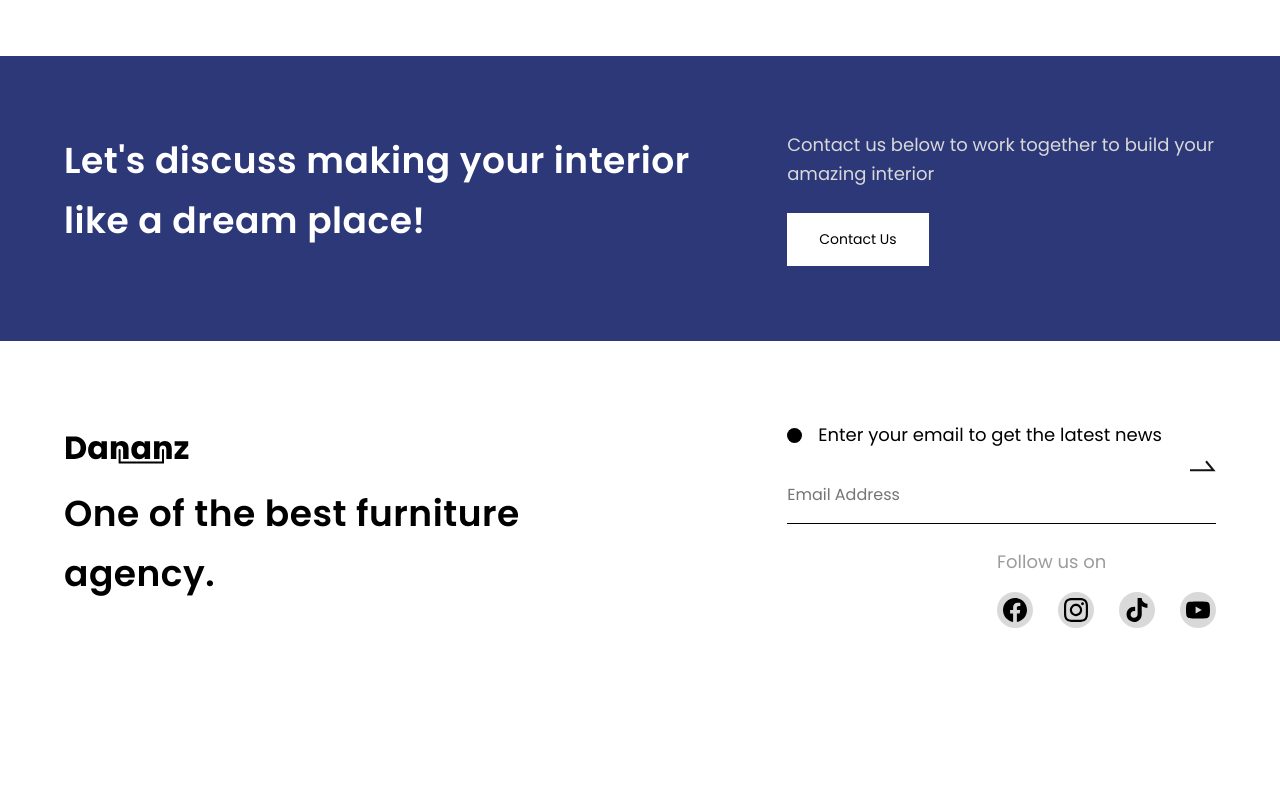
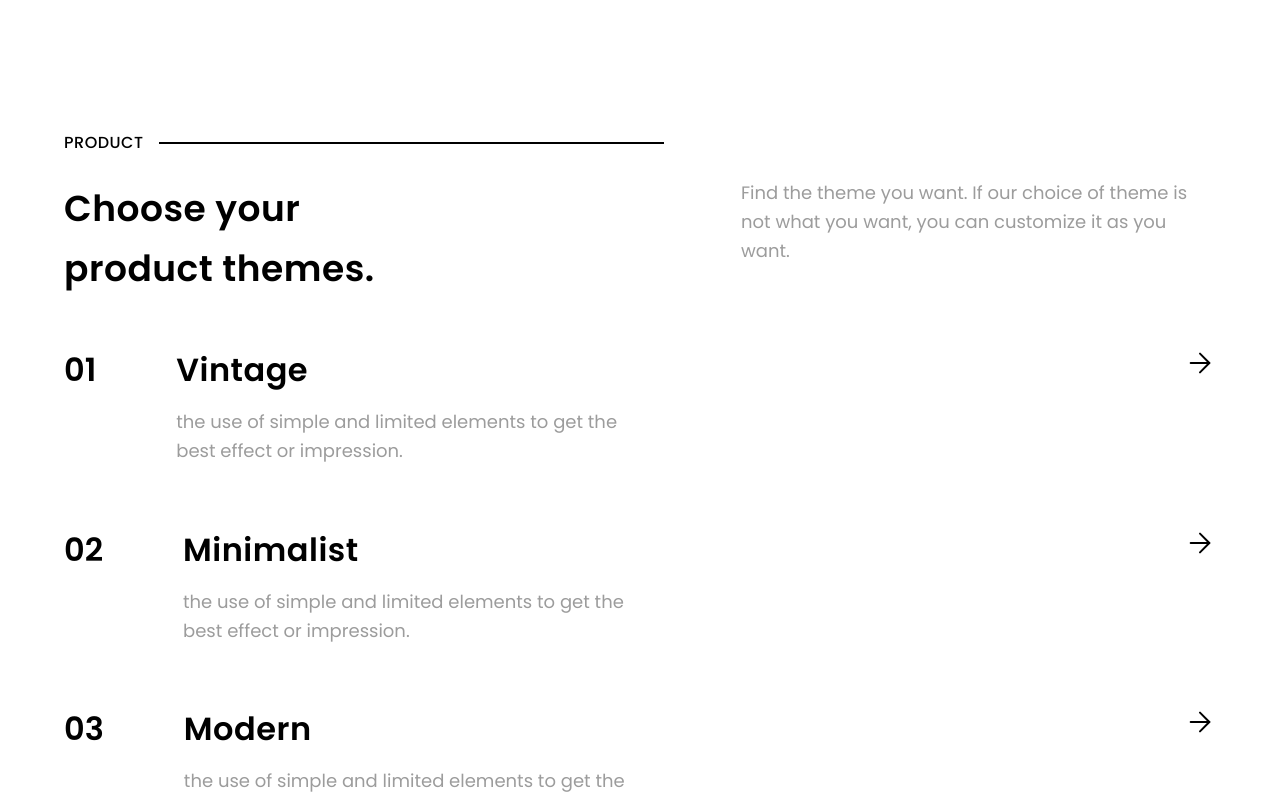
Before and after one commit to ubong-s/dananz-frontend-nextjs, a Next.js app: page / in a window 1280 px wide. Shown: the part 3080-3880 px from the top of the page. Before the commit the page ends 3788 px from the top, so only its background shows below. Built offline with nearby package versions, Linux system fonts and the light colour scheme.

Commit message:
completed product themess Component'

```diff
--- /dev/null
+++ b/components/_common/Product.tsx
@@ -0,0 +1,83 @@
+import styled from 'styled-components';
+import { typography, breakpoints } from '../../styles/globalStyles';
+
+interface ProductProps {
+  product: { id: number; theme: string; description: string };
+}
+
+const ProductRoot = styled.div`
+  display: grid;
+  grid-template-columns: auto 1fr auto;
+  gap: 2rem;
+  align-items: flex-start;
+
+  .content {
+    max-width: 470px;
+  }
+
+  .number,
+  h4 {
+    line-height: 40px;
+    font-weight: ${typography.weight.semibold};
+    color: ${(props) => props.theme.colors.grayScale.black};
+    font-size: 18px;
+  }
+
+  h4 {
+    margin-bottom: 1rem;
+  }
+
+  button {
+    background-color: transparent;
+    outline: none;
+    border: none;
+  }
+
+  @media screen and (min-width: ${breakpoints.desktop}) {
+    gap: 80px;
+
+    .number,
+    h4 {
+      line-height: 45px;
+      font-size: 32px;
+    }
+  }
+`;
+
+export const Product: React.FC<ProductProps> = ({ product }) => {
+  return (
+    <ProductRoot>
+      <span className='number'>
+        {product.id > 10 ? product.id : `0${product.id}`}
+      </span>
+      <div className='content'>
+        <h4>{product.theme}</h4>
+        <p>{product.description}</p>
+      </div>
+      <button type='button' title={`View ${product.theme}`}>
+        <svg
+          width='32'
+          height='32'
+          viewBox='0 0 32 32'
+          fill='none'
+          xmlns='http://www.w3.org/2000/svg'
+        >
+          <path
+            d='M6.66699 16H25.3337'
+            stroke='black'
+            stroke-width='2'
+            stroke-linecap='round'
+            stroke-linejoin='round'
+          />
+          <path
+            d='M16 6.66667L25.3333 16L16 25.3333'
+            stroke='black'
+            stroke-width='2'
+            stroke-linecap='round'
+            stroke-linejoin='round'
+          />
+        </svg>
+      </button>
+    </ProductRoot>
+  );
+};
--- /dev/null
+++ b/components/_common/ProductList.tsx
@@ -0,0 +1,88 @@
+import styled from 'styled-components';
+import { SectionHeading } from '.';
+import { breakpoints } from '../../styles';
+import { Product } from './Product';
+
+const ProductListRoot = styled.section`
+  padding: 50px 0;
+
+  @media screen and (min-width: ${breakpoints.desktop}) {
+    padding: 75px 0;
+  }
+`;
+
+const ProductListTop = styled.div`
+  margin: 1.5rem 0 3rem;
+
+  h3 {
+    font-size: 22px;
+    color: ${(props) => props.theme.colors.grayScale.black};
+  }
+
+  @media screen and (min-width: ${breakpoints.desktop}) {
+    display: flex;
+    align-items: flex-start;
+    justify-content: space-between;
+
+    h3 {
+      font-size: 36px;
+      max-width: 337px;
+    }
+
+    p {
+      max-width: 475px;
+    }
+  }
+`;
+
+const ProductListBottom = styled.div`
+  display: grid;
+  gap: 45px;
+`;
+
+export const ProductList = (): React.ReactElement => {
+  const productThemes = [
+    {
+      id: 1,
+      theme: 'Vintage',
+      description:
+        'the use of simple and limited elements to get the best effect or impression.',
+    },
+    {
+      id: 2,
+      theme: 'Minimalist',
+      description:
+        'the use of simple and limited elements to get the best effect or impression.',
+    },
+    {
+      id: 3,
+      theme: 'Modern',
+      description:
+        'the use of simple and limited elements to get the best effect or impression.',
+    },
+    {
+      id: 4,
+      theme: 'Transitional',
+      description:
+        'the use of simple and limited elements to get the best effect or impression.',
+    },
+  ];
+
+  return (
+    <ProductListRoot>
+      <SectionHeading title='Product' />
+      <ProductListTop>
+        <h3>Choose your product themes.</h3>
+        <p>
+          Find the theme you want. If our choice of theme is not what you want,
+          you can customize it as you want.
+        </p>
+      </ProductListTop>
+      <ProductListBottom>
+        {productThemes.map((product) => (
+          <Product key={product.id} product={product} />
+        ))}
+      </ProductListBottom>
+    </ProductListRoot>
+  );
+};
--- a/pages/index.tsx
+++ b/pages/index.tsx
@@ -1,6 +1,7 @@
 import Head from 'next/head';
 import { About } from '../components/home/About';
 import { Hero } from '../components/home/Hero';
+import { ProductList } from '../components/_common/ProductList';
 import { Services } from '../components/home/Services';
 
 export default function HomePage(): React.ReactElement {
@@ -9,6 +10,7 @@ export default function HomePage(): React.ReactElement {
       <Hero />
       <About />
       <Services />
+      <ProductList />
     </>
   );
 }
```
